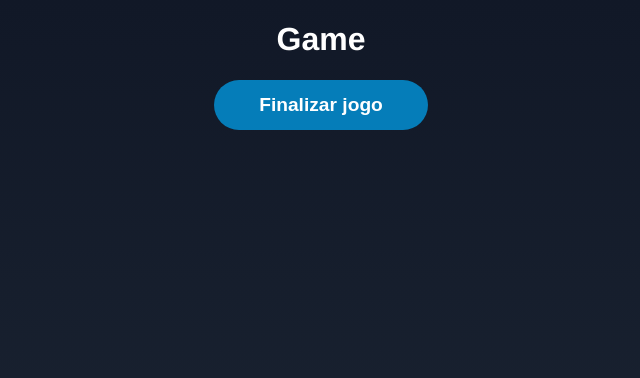
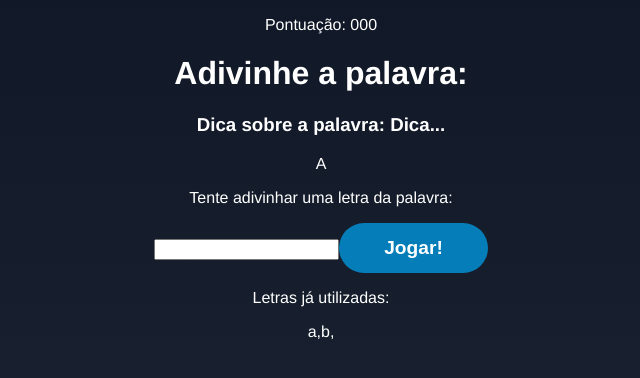
Before and after one commit to TalysonSoares/secret-code, a React (Vite) app: page / in a window 1280 px wide. Both pictures are taken after a click on the button "Começar o jogo". Shown: the top 378 px of the page, without its empty margins (319-959 px from the left). Built offline with nearby package versions, Linux system fonts and the light colour scheme.

Commit message:
estruturando componente do jogo

```diff
--- a/src/components/Game.jsx
+++ b/src/components/Game.jsx
@@ -2,9 +2,28 @@ import "./Game.css"
 
 const Game = ({ verifyLetter }) => {
   return (
-    <div>
-      <h1>Game</h1>
-      <button onClick={verifyLetter}>Finalizar jogo</button>
+    <div className="game">
+      <p className="points">
+        <span>Pontuação: 000</span>
+      </p>
+      <h1>Adivinhe a palavra:</h1>
+      <h3 className="tip">Dica sobre a palavra: <span>Dica...</span></h3>
+      <div className="wordContainer">
+        <span className="letter">A</span>
+        <span className="blankSquare"></span>
+      </div>
+      <div className="letterContainer">
+        <p>Tente adivinhar uma letra da palavra:</p>
+        <form>
+          <input type="text" name="letter" maxLength="1" required/>
+          <button>Jogar!</button>
+        </form>
+      </div>
+      <div className="wrongLettersContainer">
+        <p>Letras já utilizadas:</p>
+        <span>a,</span>
+        <span>b,</span>
+      </div>
     </div>
   )
 }
```
